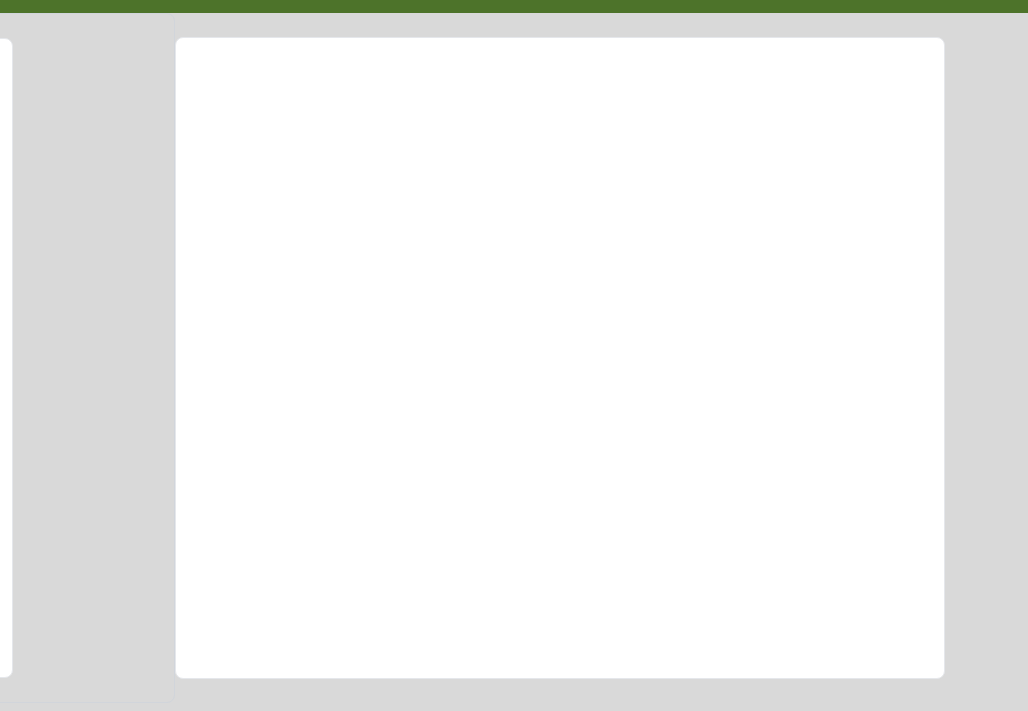
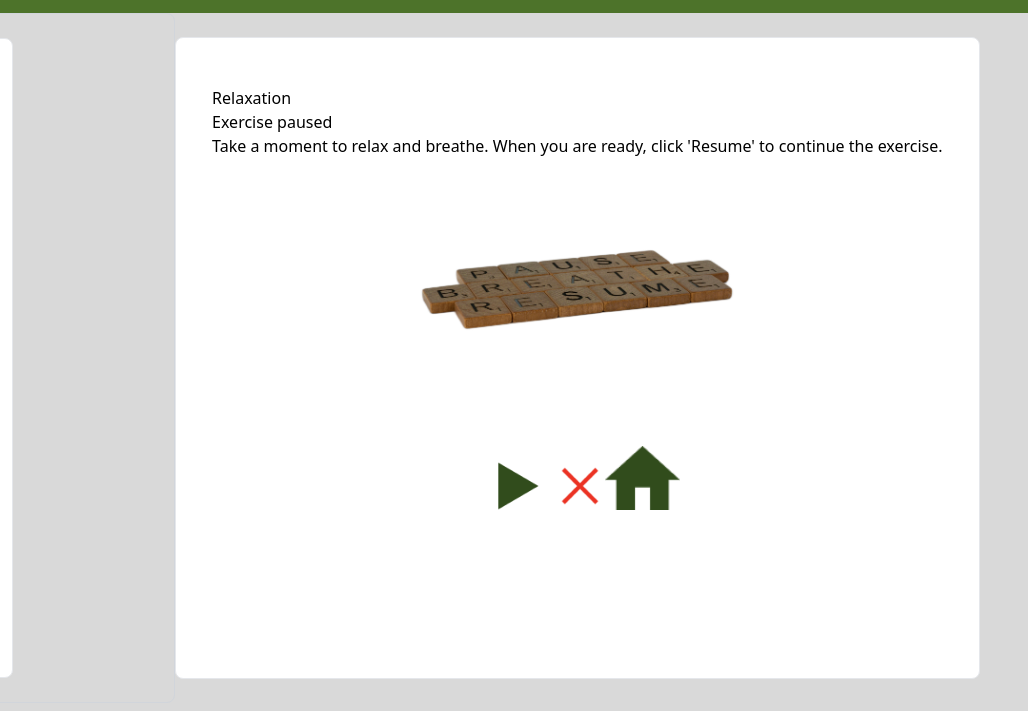
Before and after one commit to Peacesandy/Personalthrive, a website: page public/Frame28.html in a window 1280 px wide. Shown: the part 89-800 px from the top of the page, 252-1280 px from the left. Drawn offline with nearby package versions, Linux system fonts and the light colour scheme.

Commit message:
finished coding frame28

```diff
--- a/public/Frame28.html
+++ b/public/Frame28.html
@@ -94,11 +94,28 @@
                 </nav>
             </div> <!--end nav-->
 
-            <main class="px-96 py-6 bg-[#fff] mr-11 rounded-lg border mt-6 mb-6 w-full">
-                    <div class="mt-6 mb-6 mr-11">
 
+
+            <main class="px-6 py-6 bg-[#fff] rounded-lg border mt-6 mb-6 col-span-2 mr-12">
+                <div class="mt-6 mb-6 flex flex-col items-center">
+                    <div>
+                        <h1>Relaxation</h1>
+                        <h2>Exercise paused</h2>
+                        <p>Take a moment to relax and breathe. When you are ready, click 'Resume' to continue the exercise.</p>
                     </div>
+                    <div class="w-96 flex justify-center items-center">
+                        <img src="pausebreatheresume.png" alt="" class="w-full max-w-screen-xl">
+                    </div>
+
+                    <div class="flex">
+                        <img src="Play.png" alt="Play" class="h-20">
+                        <img src="Close (1).png" alt="Close" class="h-20">
+                        <img src="pausehome.png" alt="Home" class="h-16">
+                    </div>
+
+                </div>
             </main>
+
 
         </div>
      </section>
```
Also changed, not shown: public/Close (1).png (added), public/Play.png (added), public/documentation.jpg (added), public/pausehome.png (added).
